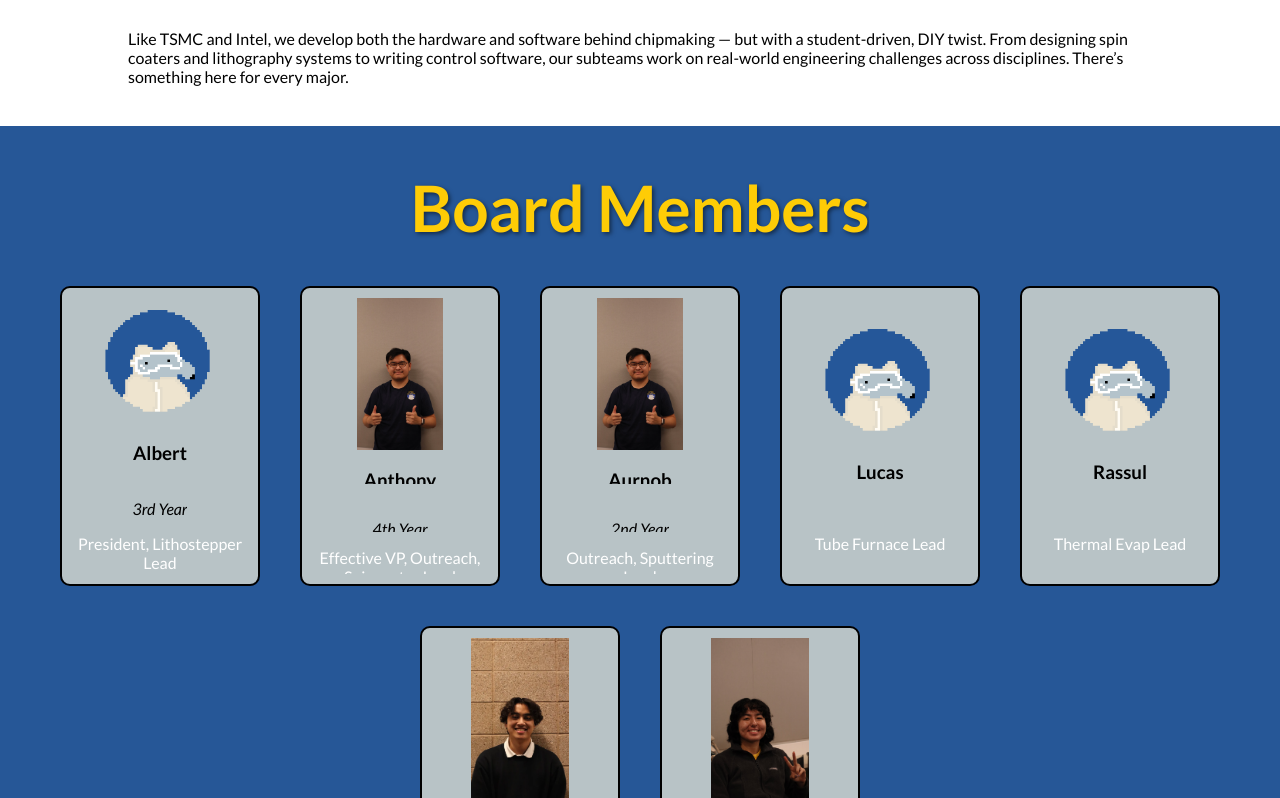
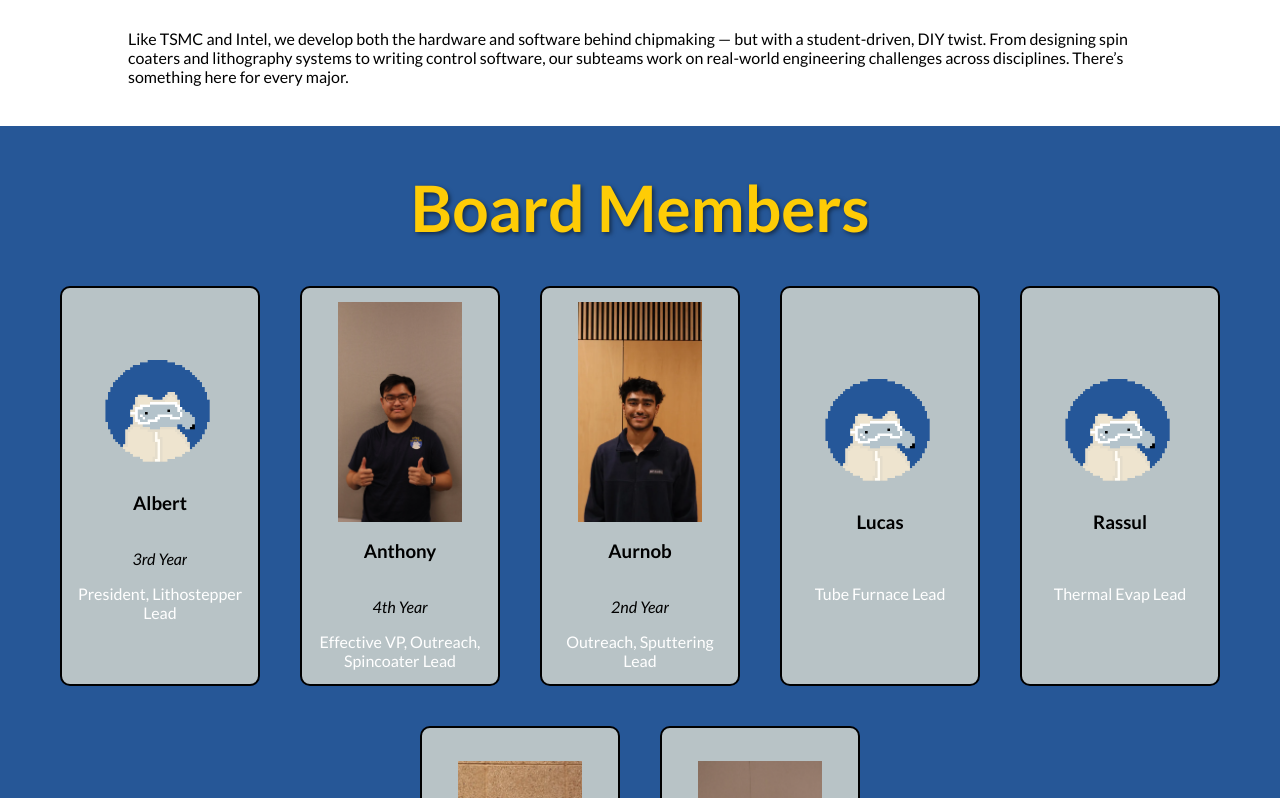
Before and after one commit to irvinehackerfab/hfab-website, a React (Vite) app: page /hfab-website/About in a window 1280 px wide. Shown: the part 781-1579 px from the top of the page. Built offline with nearby package versions, Linux system fonts and the light colour scheme.

Commit message:
fixed some stlying errors for the about page

```diff
--- a/src/pages/About.jsx
+++ b/src/pages/About.jsx
@@ -5,7 +5,7 @@ import Footer from "../Footer";
 import styles from "./About.module.css";
 import logo from "../assets/hf_logo.png";
 import anthony from "../assets/anthony.jpg"
-import aurnob from "../assets/anthony.jpg"
+import aurnob from "../assets/aurnob.jpg"
 import dylan from "../assets/dylan.jpg"
 import misaki from "../assets/misaki.jpg"
 function About() {
--- a/src/pages/About.module.css
+++ b/src/pages/About.module.css
@@ -36,7 +36,7 @@
   margin: 20px;
   padding: 10px;
   width: 200px;
-  height: 300px;
+  height: 400px;
 }
 
 .member {
```
